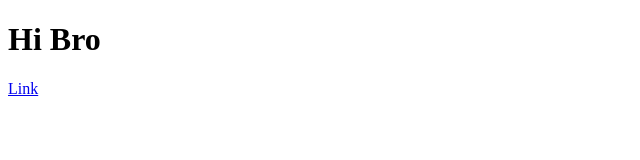
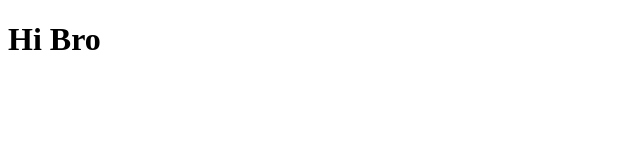
Before and after one commit to h65rdl0ckl3z/portfolio.me, a plain HTML site: page index.html in a window 1280 px wide. Shown: the full height of the page, 0-640 px from the left. Drawn offline with Linux system fonts and the light colour scheme.

Commit message:
Update index.html

```diff
--- a/index.html
+++ b/index.html
@@ -9,6 +9,5 @@
 </head>
 <body>
     <h1>Hi Bro</h1>
-    <a href="test.php">Link</a>
 </body>
 </html>
```
